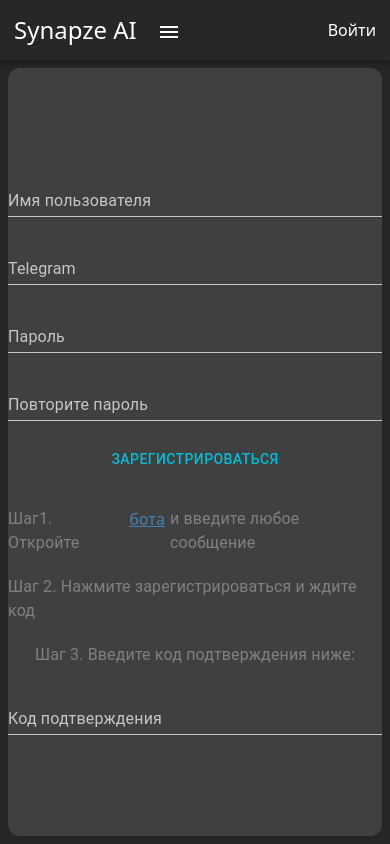
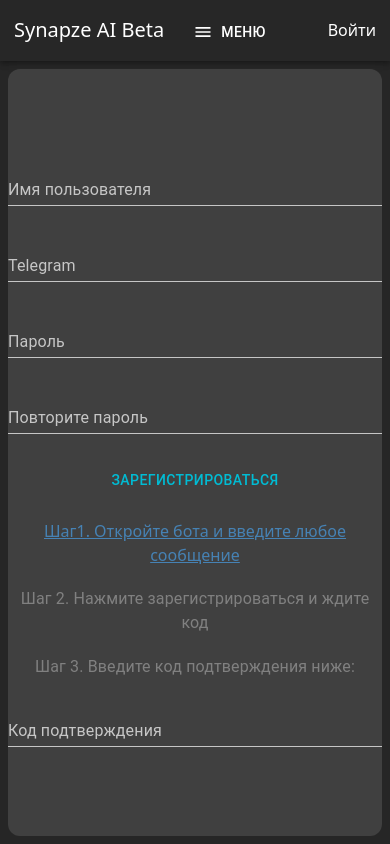
Before and after one commit to Zhenya848/SynapzeAI.Frontend, a React (Vite) app: page /register in a window 390 px wide. Built offline with nearby package versions, Linux system fonts and the light colour scheme.

Commit message:
Refactoring

```diff
--- a/src/pages/Main/MainPage.tsx
+++ b/src/pages/Main/MainPage.tsx
@@ -8,7 +8,6 @@
 import video5 from "../../assets/videos/video5.mp4";
 import { OptimizedVideoPlayer } from "../../shared/helpers/OptimizedVideoPlayer";
 import TelegramIcon from '@mui/icons-material/Telegram';
-import YouTubeIcon from '@mui/icons-material/YouTube';
 import { useNavigate } from "react-router-dom";
 import { useEffect } from "react";
 import { useScreenSize } from "../../shared/helpers/useScreenSize";
@@ -227,18 +226,6 @@
             канал разработчика
           </Link>
         </Box>
-
-        <Box sx={{ display: 'flex', alignItems: 'center', gap: 1 }}>
-          <YouTubeIcon color="primary" fontSize="large" />
-          <Link
-            href="https://youtube.com/@light_script?si=IemX5-uRMqp7g4gL"
-            target="_blank"
-            rel="noopener noreferrer"
-            variant={isMobile ? "h6" : "h5"}
-          >
-           канал разработчика
-          </Link>
-        </Box>
       </div>
 
       <div style={{height: "160px"}}></div>
--- a/src/pages/Registration/RegistrationPage.tsx
+++ b/src/pages/Registration/RegistrationPage.tsx
@@ -114,7 +114,7 @@
     return (
         <div className="flex flex-col h-full w-full py-6 justify-center items-start gap-4">
             <div className="flex flex-col flex-1 min-w-80 mx-auto items-center justify-center gap-5">
-                <form className="flex flex-col w-full items-center gap-5" onSubmit={(e) => handleRegister(e)}>
+                <form className="flex flex-col w-full items-center gap-7" onSubmit={(e) => handleRegister(e)}>
                     <TextField
                     onChange={(e) => setUserName(e.target.value)}
                         variant="standard"
@@ -149,21 +149,18 @@
                     <Button type="submit" disabled = {isLoading}>Зарегистрироваться</Button>
                 </form>
 
-                <div style={{display: "flex", gap: 5, marginTop: "10px"}}>
-                    <Typography style={{ color: "grey" }}>Шаг1. Откройте </Typography>
+                <div style={{width: "auto", display: "flex", flexDirection: "column", gap: 20}}>
                     <a
                         href="https://t.me/synapze_ai_bot"
                         target="_blank"
                         rel="noopener noreferrer"
-                        style={{ textDecoration: 'underline', color: "steelblue" }}
+                        style={{ textDecoration: 'underline', color: "steelblue", textAlign: "center" }}
                     >
-                        бота
+                        Шаг1. Откройте бота и введите любое сообщение
                     </a>
-                    <Typography style={{ color: "grey" }}>и введите любое сообщение</Typography>
-                </div>
 
-                <Typography style={{ color: "grey" }}>Шаг 2. Нажмите зарегистрироваться и ждите код</Typography>
-                <Typography style={{ color: "grey" }}>Шаг 3. Введите код подтверждения ниже: </Typography>
+                    <Typography style={{ color: "grey", textAlign: "center" }}>Шаг 2. Нажмите зарегистрироваться и ждите код</Typography>
+                    <Typography style={{ color: "grey", textAlign: "center" }}>Шаг 3. Введите код подтверждения ниже: </Typography>
 
                     <TextField
                     onChange={(e) => setCode(e.target.value)}
@@ -175,5 +172,6 @@
                     />
                 </div>
             </div>
+        </div>
     )
 }
--- a/src/widgets/Root/Header.tsx
+++ b/src/widgets/Root/Header.tsx
@@ -17,8 +17,8 @@
                 {
                     isMobile
                     ?
-                    <div className='flex flex-row items-center justify-center'>
-                        <NavLink to="/" className="text-2xl">Synapze AI</NavLink>
+                    <div className='flex flex-row items-center justify-center' style={{gap: 25}}>
+                        <NavLink to="/" className="text-xl">Synapze AI Beta</NavLink>
                         <MenuList />
                     </div>
                     :
--- a/src/widgets/Root/MenuList.tsx
+++ b/src/widgets/Root/MenuList.tsx
@@ -40,10 +40,12 @@
                 aria-expanded={open ? 'true' : undefined}
                 onClick={handleClick}
                 color="inherit"
+                startIcon={<MenuIcon />}
                 style={{marginTop: "4px"}}
             >
-                <MenuIcon />
+                Меню
             </Button>
+
             <Menu
                 id="basic-menu"
                 anchorEl={anchorEl}
```
Lines whose indentation alone changed are shown as unchanged.
